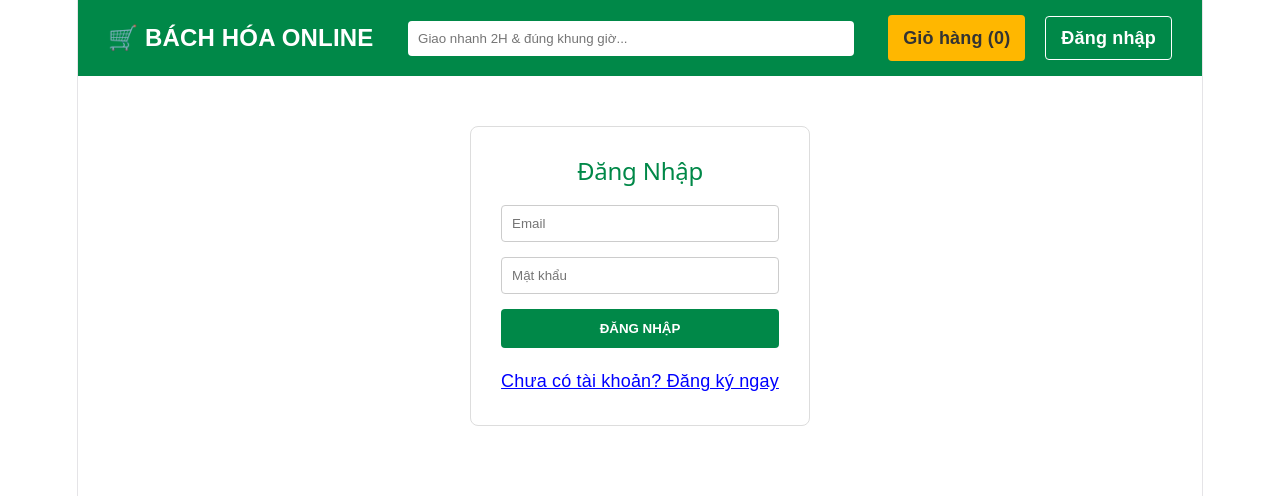
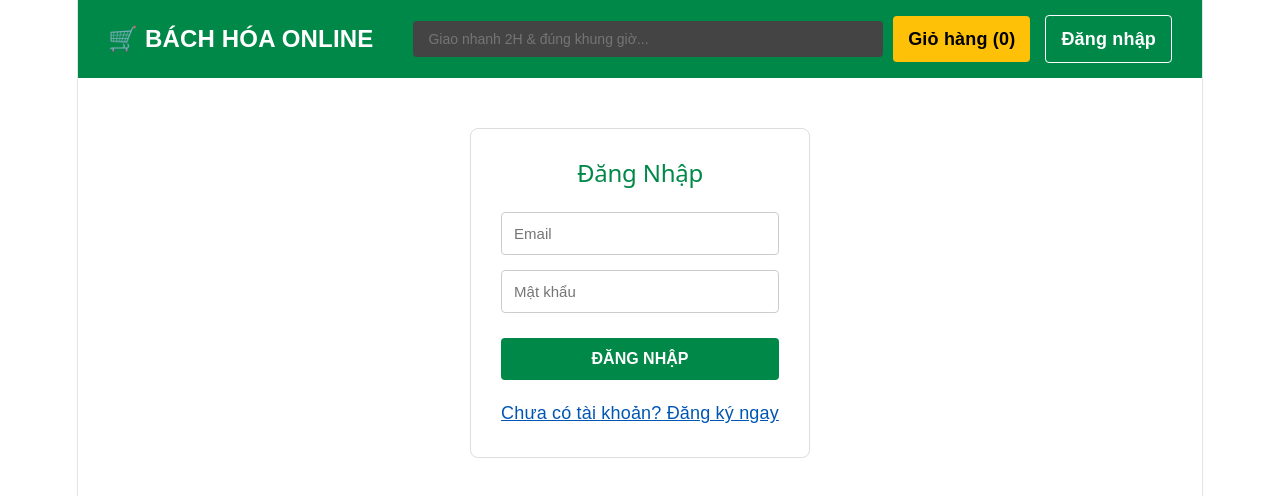
Before and after one commit to hiffyro123-hub/web-ban-hang, a React (Vite) app: page /auth in a window 1280 px wide. Shown: the top 496 px of the page. Built offline with nearby package versions, Linux system fonts and the light colour scheme.

Commit message:
sua loi 01

```diff
--- a/src/components/Header.jsx
+++ b/src/components/Header.jsx
@@ -1,51 +1,54 @@
 import React, { useContext } from 'react';
-import { Link } from 'react-router-dom';
+import { Link, useNavigate } from 'react-router-dom';
 import { CartContext } from '../context/CartContext';
 
 function Header() {
-  const { cartItems } = useContext(CartContext);
-  const totalItems = cartItems.reduce((sum, item) => sum + item.quantity, 0);
+  const { cartItems, isLoggedIn, logout } = useContext(CartContext);
+  const navigate = useNavigate();
 
-  // Kiểm tra xem đã đăng nhập chưa từ bộ nhớ trình duyệt
-  const isLoggedIn = localStorage.getItem('isLoggedIn') === 'true';
-  const user = JSON.parse(localStorage.getItem('user'));
-
-  // Hàm xử lý Đăng xuất
   const handleLogout = () => {
-    localStorage.removeItem('isLoggedIn'); // Xóa trạng thái đăng nhập
-    window.location.href = '/'; // Tải lại trang về trang chủ
+    logout(); // Đăng xuất mượt
+    navigate('/'); // Lướt về trang chủ mượt
   };
 
   return (
-    <header style={{
-      backgroundColor: '#008848', padding: '15px 30px', display: 'flex',
-      justifyContent: 'space-between', alignItems: 'center', color: 'white'
-    }}>
-      <Link to="/" style={{ color: 'white', textDecoration: 'none', fontSize: '24px', fontWeight: 'bold' }}>
+    <header style={{ backgroundColor: '#008848', padding: '15px 30px', display: 'flex', justifyContent: 'space-between', alignItems: 'center' }}>
+
+      {/* 1. Logo bên trái */}
+      <Link to="/" style={{ color: 'white', textDecoration: 'none', fontSize: '24px', fontWeight: 'bold', whiteSpace: 'nowrap' }}>
         🛒 BÁCH HÓA ONLINE
       </Link>
 
-      <input
-        type="text" placeholder="Giao nhanh 2H & đúng khung giờ..."
-        style={{ padding: '10px', width: '40%', borderRadius: '4px', border: 'none', outline: 'none' }}
-      />
+      {/* 2. Thanh tìm kiếm ở giữa (Đã được khôi phục) */}
+      <div style={{ flex: 1, margin: '0 40px', maxWidth: '600px' }}>
+        <input
+          type="text"
+          placeholder="Giao nhanh 2H & đúng khung giờ..."
+          style={{
+            width: '100%',
+            padding: '10px 15px',
+            borderRadius: '4px',
+            border: 'none',
+            backgroundColor: '#444',
+            color: 'white',
+            fontSize: '14px',
+            outline: 'none'
+          }}
+        />
+      </div>
 
-      <div style={{ display: 'flex', alignItems: 'center', gap: '20px' }}>
-        {/* Nút Giỏ Hàng */}
-        <Link to="/cart" style={{ backgroundColor: '#ffb700', color: '#333', textDecoration: 'none', padding: '10px 15px', borderRadius: '4px', fontWeight: 'bold' }}>
-          Giỏ hàng ({totalItems})
+      {/* 3. Cụm nút bên phải */}
+      <div style={{ display: 'flex', alignItems: 'center', whiteSpace: 'nowrap' }}>
+        <Link to="/cart" style={{ backgroundColor: '#ffc107', color: 'black', padding: '10px 15px', borderRadius: '4px', textDecoration: 'none', fontWeight: 'bold', marginRight: '15px' }}>
+          Giỏ hàng ({cartItems.length})
         </Link>
 
-        {/* Khu vực Đăng nhập / Đăng xuất */}
         {isLoggedIn ? (
-          <div style={{ display: 'flex', alignItems: 'center', gap: '10px' }}>
-            <span>Chào, <strong>{user?.name}</strong></span>
-            <button onClick={handleLogout} style={{ padding: '5px 10px', cursor: 'pointer', border: 'none', borderRadius: '4px' }}>
-              Đăng xuất
-            </button>
-          </div>
+          <button onClick={handleLogout} style={{ backgroundColor: 'transparent', color: 'white', border: '1px solid white', padding: '10px 15px', borderRadius: '4px', cursor: 'pointer', fontWeight: 'bold' }}>
+            Đăng xuất
+          </button>
         ) : (
-          <Link to="/auth" style={{ color: 'white', textDecoration: 'none', fontWeight: 'bold', border: '1px solid white', padding: '8px 15px', borderRadius: '4px' }}>
+          <Link to="/auth" style={{ backgroundColor: 'transparent', color: 'white', border: '1px solid white', padding: '10px 15px', borderRadius: '4px', textDecoration: 'none', fontWeight: 'bold' }}>
             Đăng nhập
           </Link>
         )}
--- a/src/pages/Auth.jsx
+++ b/src/pages/Auth.jsx
@@ -1,74 +1,76 @@
-import React, { useState } from 'react';
+import React, { useState, useContext } from 'react';
+import { useNavigate } from 'react-router-dom';
+import { toast } from 'react-toastify';
+import { CartContext } from '../context/CartContext';
 
 function Auth() {
-  // Biến state để chuyển đổi qua lại giữa form Đăng nhập và Đăng ký
+  // Trạng thái để chuyển đổi giữa Đăng nhập và Đăng ký
   const [isLogin, setIsLogin] = useState(true);
 
-  // Các biến lưu thông tin người dùng nhập vào
-  const [name, setName] = useState('');
-  const [email, setEmail] = useState('');
-  const [password, setPassword] = useState('');
+  const navigate = useNavigate();
+  const { login } = useContext(CartContext);
 
-  const handleSubmit = (e) => {
-    e.preventDefault(); // Ngăn trang web bị tải lại khi bấm Submit
+  // Xử lý Đăng nhập
+  const handleLogin = (e) => {
+    e.preventDefault();
+    login(); // Gọi hàm login mượt từ Context
+    toast.success('Đăng nhập thành công!');
+    navigate('/');
+  };
 
-    if (isLogin) {
-      // LOGIC ĐĂNG NHẬP
-      const storedUser = JSON.parse(localStorage.getItem('user'));
-      if (storedUser && storedUser.email === email && storedUser.password === password) {
-        alert('Đăng nhập thành công!');
-        localStorage.setItem('isLoggedIn', 'true'); // Lưu trạng thái đã đăng nhập
-        window.location.href = '/'; // Chuyển hướng về trang chủ
-      } else {
-        alert('Sai email hoặc mật khẩu! Vui lòng thử lại.');
-      }
-    } else {
-      // LOGIC ĐĂNG KÝ
-      const newUser = { name, email, password };
-      localStorage.setItem('user', JSON.stringify(newUser)); // Lưu tài khoản vào bộ nhớ
-      alert('Đăng ký thành công! Vui lòng đăng nhập.');
-      setIsLogin(true); // Tự động chuyển qua form đăng nhập
-    }
+  // Xử lý Đăng ký
+  const handleRegister = (e) => {
+    e.preventDefault();
+    // Giả lập lưu tài khoản thành công
+    toast.success('Đăng ký thành công! Vui lòng đăng nhập.');
+    setIsLogin(true); // Đăng ký xong tự động chuyển về form Đăng nhập
   };
 
   return (
-    <div style={{ maxWidth: '400px', margin: '50px auto', padding: '30px', border: '1px solid #ddd', borderRadius: '8px' }}>
-      <h2 style={{ textAlign: 'center', color: '#008848' }}>
-        {isLogin ? 'Đăng Nhập' : 'Đăng Ký Tài Khoản'}
+    <div style={{ maxWidth: '400px', margin: '50px auto', padding: '30px', border: '1px solid #ddd', borderRadius: '8px', textAlign: 'center', backgroundColor: 'white' }}>
+      <h2 style={{ color: '#008848', marginBottom: '25px' }}>
+        {isLogin ? 'Đăng Nhập' : 'Đăng Ký'}
       </h2>
 
-      <form onSubmit={handleSubmit} style={{ display: 'flex', flexDirection: 'column', gap: '15px', marginTop: '20px' }}>
-        {/* Nếu đang ở form Đăng ký thì mới hiện ô nhập Tên */}
-        {!isLogin && (
-          <input
-            type="text" placeholder="Họ và tên của bạn" required
-            onChange={(e) => setName(e.target.value)}
-            style={{ padding: '10px', borderRadius: '4px', border: '1px solid #ccc' }}
-          />
+      {isLogin ? (
+        // FORM ĐĂNG NHẬP
+        <form onSubmit={handleLogin} style={{ display: 'flex', flexDirection: 'column', gap: '15px' }}>
+          <input type="email" placeholder="Email" required style={{ padding: '12px', fontSize: '15px', borderRadius: '4px', border: '1px solid #ccc' }} />
+          <input type="password" placeholder="Mật khẩu" required style={{ padding: '12px', fontSize: '15px', borderRadius: '4px', border: '1px solid #ccc' }} />
+          <button type="submit" style={{ backgroundColor: '#008848', color: 'white', padding: '12px', border: 'none', borderRadius: '4px', fontSize: '16px', fontWeight: 'bold', cursor: 'pointer', marginTop: '10px' }}>
+            ĐĂNG NHẬP
+          </button>
+        </form>
+      ) : (
+        // FORM ĐĂNG KÝ
+        <form onSubmit={handleRegister} style={{ display: 'flex', flexDirection: 'column', gap: '15px' }}>
+          <input type="text" placeholder="Họ và tên" required style={{ padding: '12px', fontSize: '15px', borderRadius: '4px', border: '1px solid #ccc' }} />
+          <input type="email" placeholder="Email" required style={{ padding: '12px', fontSize: '15px', borderRadius: '4px', border: '1px solid #ccc' }} />
+          <input type="password" placeholder="Mật khẩu" required style={{ padding: '12px', fontSize: '15px', borderRadius: '4px', border: '1px solid #ccc' }} />
+          <button type="submit" style={{ backgroundColor: '#008848', color: 'white', padding: '12px', border: 'none', borderRadius: '4px', fontSize: '16px', fontWeight: 'bold', cursor: 'pointer', marginTop: '10px' }}>
+            ĐĂNG KÝ TÀI KHOẢN
+          </button>
+        </form>
+      )}
+
+      {/* Nút chuyển đổi qua lại giữa 2 Form */}
+      <p style={{ marginTop: '20px' }}>
+        {isLogin ? (
+          <span
+            onClick={() => setIsLogin(false)}
+            style={{ color: '#0056b3', textDecoration: 'underline', cursor: 'pointer' }}
+          >
+            Chưa có tài khoản? Đăng ký ngay
+          </span>
+        ) : (
+          <span
+            onClick={() => setIsLogin(true)}
+            style={{ color: '#0056b3', textDecoration: 'underline', cursor: 'pointer' }}
+          >
+            Đã có tài khoản? Đăng nhập
+          </span>
         )}
-
-        <input
-          type="email" placeholder="Email" required
-          onChange={(e) => setEmail(e.target.value)}
-          style={{ padding: '10px', borderRadius: '4px', border: '1px solid #ccc' }}
-        />
-
-        <input
-          type="password" placeholder="Mật khẩu" required
-          onChange={(e) => setPassword(e.target.value)}
-          style={{ padding: '10px', borderRadius: '4px', border: '1px solid #ccc' }}
-        />
-
-        <button type="submit" style={{ backgroundColor: '#008848', color: 'white', padding: '12px', border: 'none', borderRadius: '4px', fontWeight: 'bold', cursor: 'pointer' }}>
-          {isLogin ? 'ĐĂNG NHẬP' : 'TẠO TÀI KHOẢN'}
-        </button>
-      </form>
-
-      <div style={{ textAlign: 'center', marginTop: '20px' }}>
-        <span style={{ cursor: 'pointer', color: 'blue', textDecoration: 'underline' }} onClick={() => setIsLogin(!isLogin)}>
-          {isLogin ? 'Chưa có tài khoản? Đăng ký ngay' : 'Đã có tài khoản? Đăng nhập'}
-        </span>
-      </div>
+      </p>
     </div>
   );
 }
```
